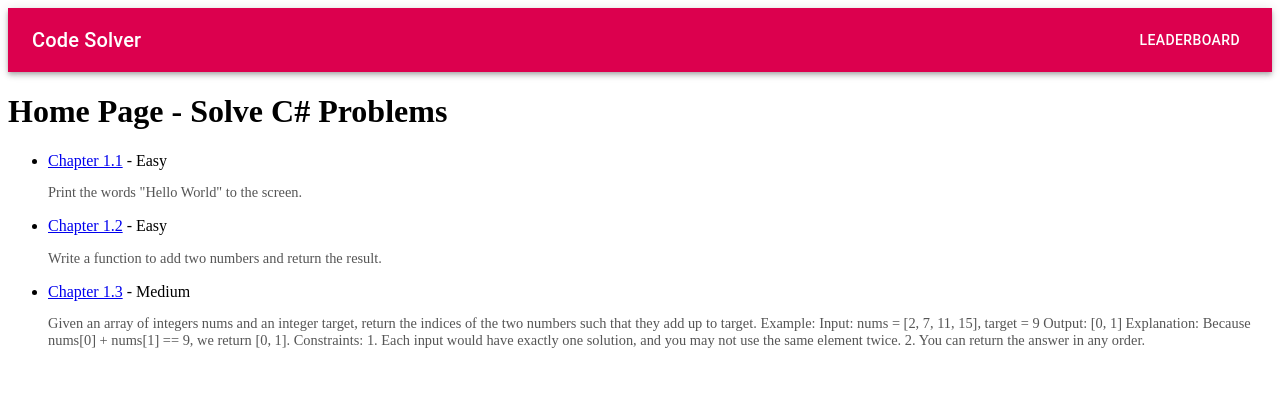
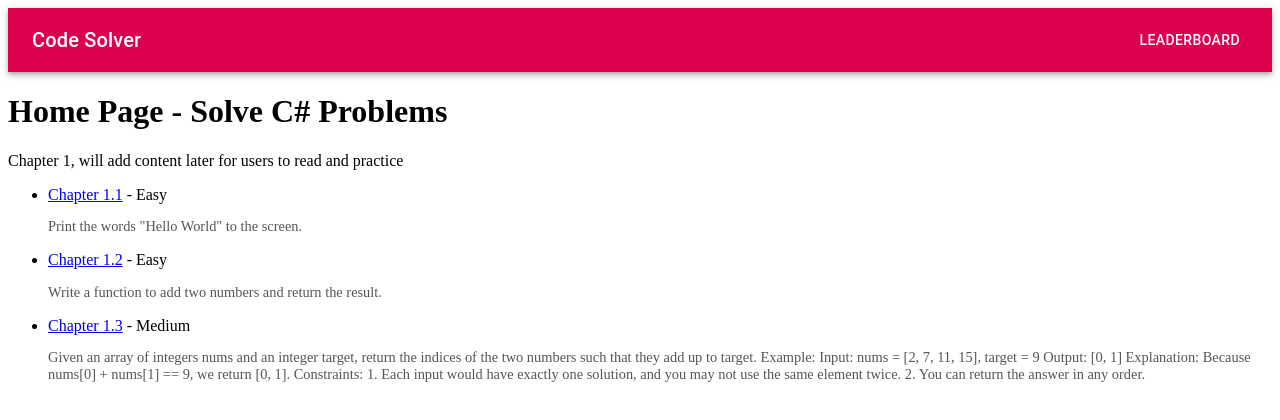
Before and after one commit to danialtoor/CSharpQuestions, a React (Vite) app: page / in a window 1280 px wide. Shown: the top 420 px of the page. Built offline with nearby package versions, Linux system fonts and the light colour scheme.

Commit message:
will add chapter content later. remember, problems/lexicalChunks come first. content/chapters/reading come after.

```diff
--- a/src/pages/Home.tsx
+++ b/src/pages/Home.tsx
@@ -16,6 +16,7 @@ const Home: React.FC = () => {
   return (
     <div>
       <h1>Home Page - Solve C# Problems</h1>
+      <p>Chapter 1, will add content later for users to read and practice</p>
       <ul>
         {problems?.map((problem) => (
           <li key={problem.id} style={{ marginBottom: '1rem' }}>
```
